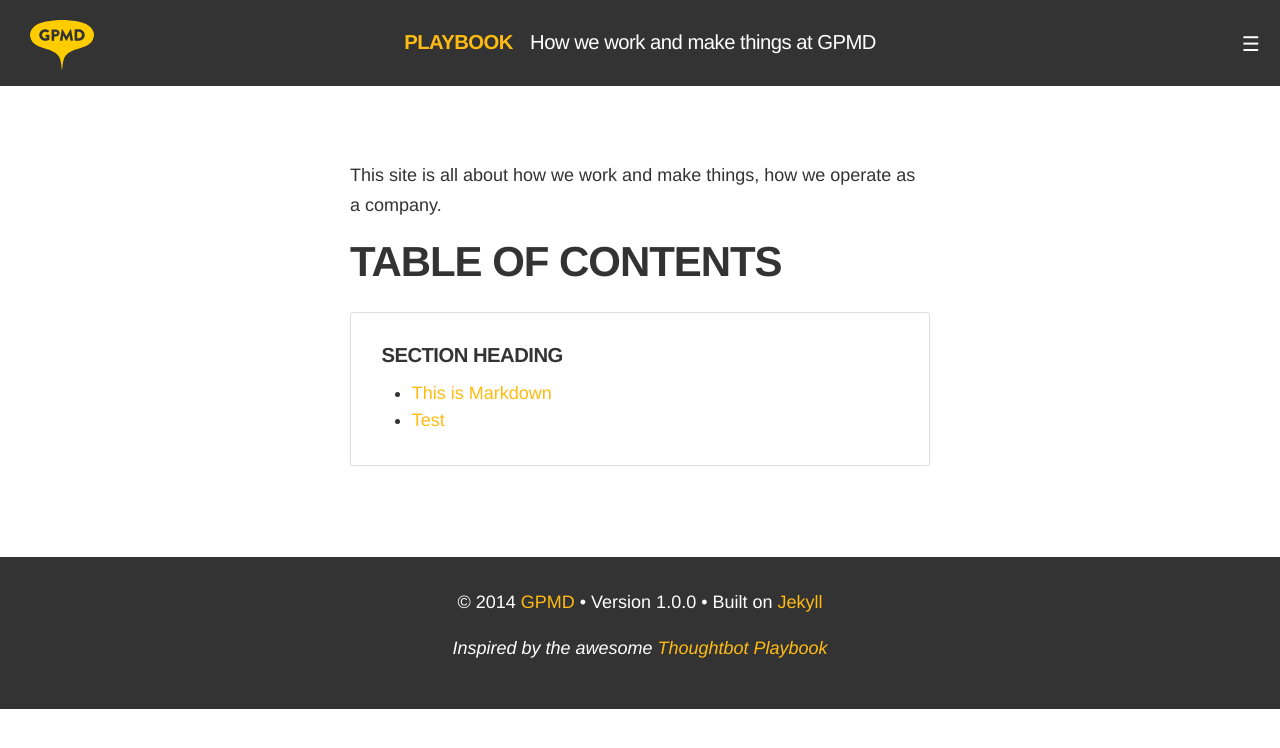
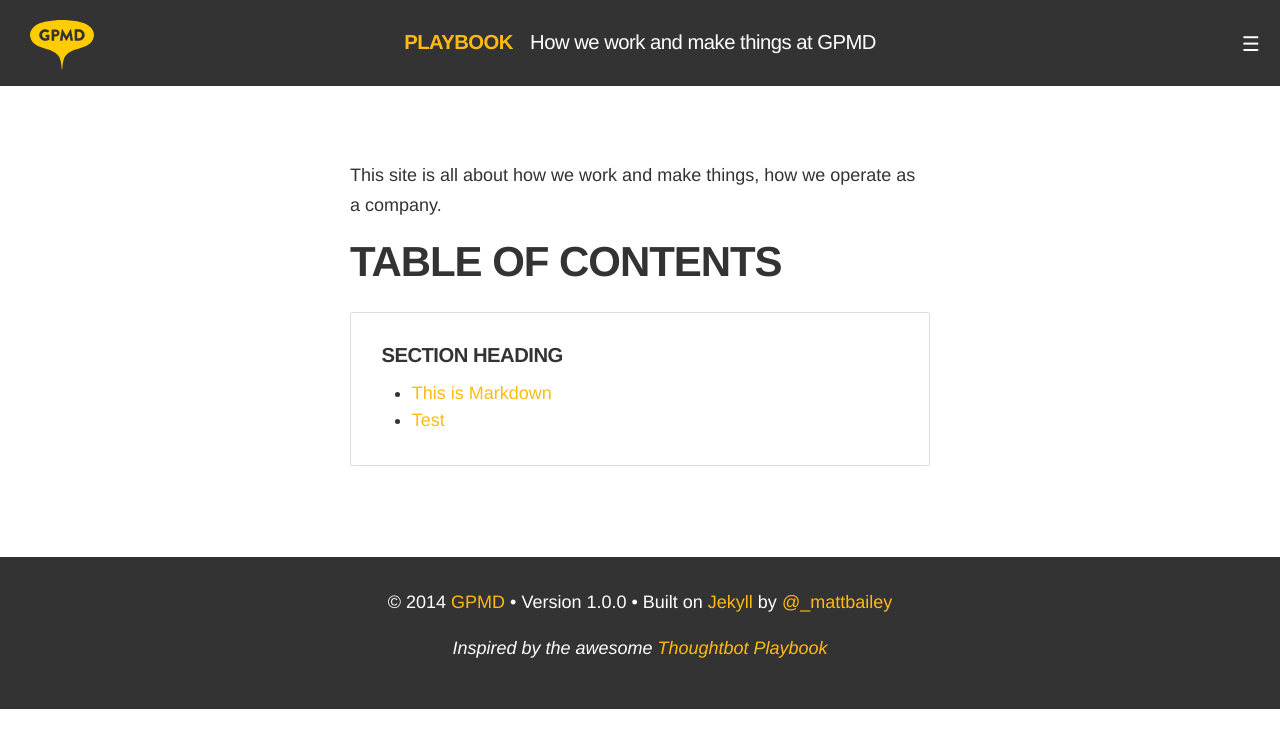
Before and after one commit to gpmd/playbook, a Jekyll site: the page built from index.md, in a window 1280 px wide. Shown: the top 748 px of the page. Built offline with Jekyll 4.4.1, drawn with Linux system fonts in a browser that asks for light colours; nearby versions of some CDN libraries; Markdown is read by kramdown in place of the engine named in the settings.

Commit message:
Added attribution

```diff
--- a/_includes/footer.html
+++ b/_includes/footer.html
@@ -1,4 +1,4 @@
 <div class="footer">
-	<p>&copy; {{ site.time | date: '%Y' }} <a href="http://gpmd.co.uk/" title="GPMD">GPMD</a> • Version {{ site.version }} • Built on <a href="http://jekyllrb.com/" title="Jekyll">Jekyll</a></p>
+	<p>&copy; {{ site.time | date: '%Y' }} <a href="http://gpmd.co.uk/" title="GPMD">GPMD</a> • Version {{ site.version }} • Built on <a href="http://jekyllrb.com/" title="Jekyll">Jekyll</a> by <a href="http://www.twitter.com/_mattbailey">@_mattbailey</a></p>
     <p><em>Inspired by the awesome <a href="http://playbook.thoughtbot.com/" title="Thoughtbot Playbook">Thoughtbot Playbook</a></em></p>
 </div>
```
